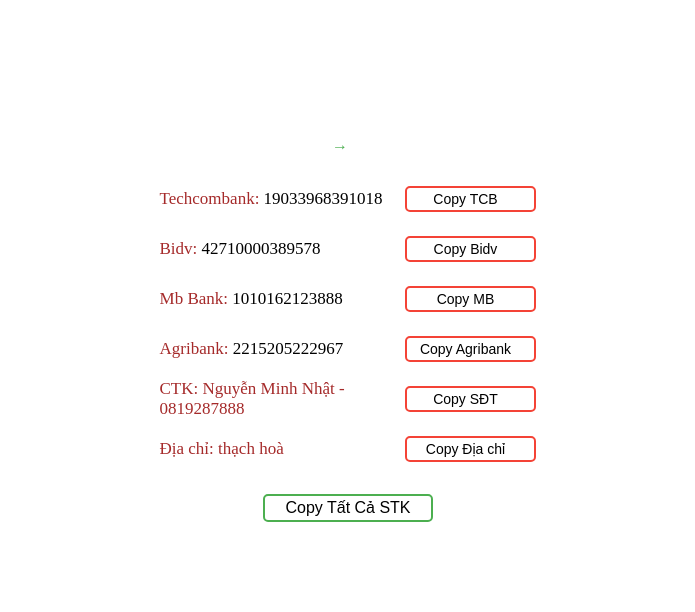
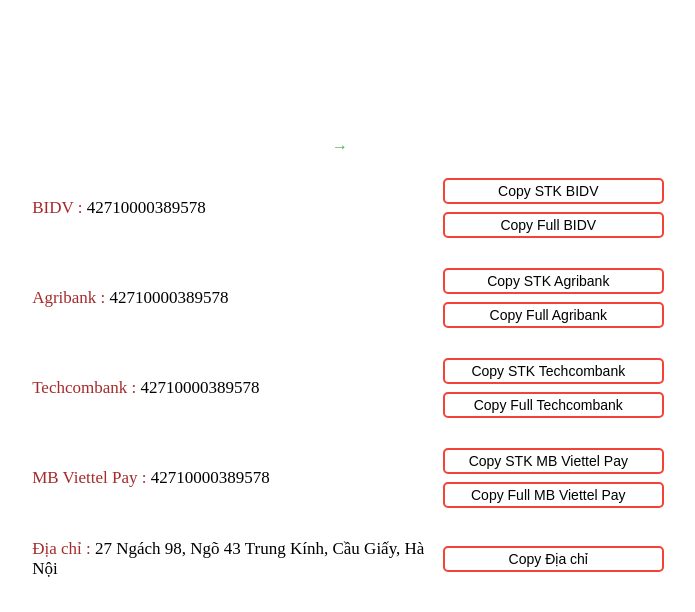
Before and after one commit to milhlhat/STK, a plain HTML site: page index.html in a window 1280 px wide. Shown: the whole page, without its empty margins (292-987 px from the left). Drawn offline with Linux system fonts and the light colour scheme.

Commit message:
Update index.html

```diff
--- a/index.html
+++ b/index.html
@@ -3,7 +3,7 @@
   <head>
     <meta charset="UTF-8" />
     <meta name="viewport" content="width=device-width, initial-scale=1.0" />
-    <title>Tài khoản</title>
+    <title>Tài khoản Minh Nhật</title>
     <style>
       .tooltip {
         position: relative;
@@ -165,108 +165,8 @@
       &rarr; &nbsp; &nbsp;<span id="notify"></span>
     </div>
     <div id="accout">
-      <div class="group-btn">
-        <div class="firstchild">
-          <span style="color: brown" class="left">Techcombank:</span>
-          19033968391018
-        </div>
-        <div class="secondchild">
-          <button
-            onclick="copy('19033968391018')"
-            onmouseout="outFunc()"
-            class="button button3"
-          >
-            Copy TCB
-          </button>
-        </div>
-      </div>
 
-      <div class="group-btn">
-        <div class="firstchild">
-          <span style="color: brown" class="left">Bidv:</span> 42710000389578
-        </div>
-        <div class="secondchild">
-          <button onclick="copy('42710000389578')" class="button button3">
-            Copy Bidv
-          </button>
-        </div>
-      </div>
-
-      <div class="group-btn">
-        <div class="firstchild">
-          <span style="color: brown" class="left">Mb Bank:</span> 1010162123888
-        </div>
-        <div class="secondchild">
-          <button
-            onclick="copy('1010162123888')"
-            onmouseout="outFunc()"
-            class="button button3"
-          >
-            Copy MB
-          </button>
-        </div>
-      </div>
-
-      <div class="group-btn">
-        <div class="firstchild">
-          <span style="color: brown" class="left">Agribank:</span> 2215205222967
-        </div>
-        <div class="secondchild">
-          <button
-            onclick="copy('2215205222967')"
-            onmouseout="outFunc()"
-            class="button button3"
-          >
-            Copy Agribank
-          </button>
-        </div>
-      </div>
-
-      <div class="group-btn">
-        <div class="firstchild">
-          <span style="color: brown">CTK: Nguyễn Minh Nhật - 0819287888</span>
-        </div>
-        <div class="secondchild">
-          <button
-            onclick="copy('0819287888')"
-            onmouseout="outFunc()"
-            class="button button3"
-          >
-            Copy SĐT
-          </button>
-        </div>
-      </div>
-      <div class="group-btn">
-        <div class="firstchild">
-          <span style="color: brown">Địa chỉ: thạch hoà </span>
-        </div>
-        <div class="secondchild">
-          <button
-            onclick="copy(
-            `Nguyễn Minh Nhật
-            SĐT: 0819287888
-            Địa chỉ: Trọ Thành Quyên, Thôn 3, Xã Thạch Hoà, Huyện Thạch Thất, Hà Nội`)"
-            onmouseout="outFunc()"
-            class="button button3"
-          >
-            Copy Địa chỉ
-          </button>
-        </div>
-      </div>
-    </div>
-
-    <button
-      onclick="copy(`Tcb: 19033968391018
-    Bidv: 42710000389578
-    Mb: 1010162123888
-    Agribank: 2215205222967
-    ctk: Nguyễn Minh Nhật - 0819287888`)"
-      onmouseout="outFunc()"
-      class="button button1"
-      style="margin-top: 20px"
-    >
-      Copy Tất Cả STK
-    </button>
+    <div id="list"></div>
   </body>
   <script>
     function outFunc() {
@@ -282,9 +182,45 @@
       var result = document.execCommand("copy");
       document.body.removeChild(input);
       var tooltip = document.getElementById("notify");
-      // if (text.length > 20) text = " Tất cả!";
       tooltip.innerHTML = "ĐÃ COPY: " + text;
+
       return result;
     }
+    var address = "27 Ngách 98, Ngõ 43 Trung Kính, Cầu Giấy, Hà Nội"
+    var phone = "0819287888"
+    var name = "Nguyễn Minh Nhật"
+    var listData = [
+      {  stk: "42710000389578", bank: "BIDV"  },
+      {   stk: "2215205222967", bank: "Agribank" },
+      {   stk: "19033968391018", bank: "Techcombank"  },
+      {   stk: "9704229281583380", bank: "MB Viettel Pay"  },
+
+    ];
+    function renderHtml() {
+      for (const item of listData) {
+        document.getElementById("list").innerHTML += `<div class="group-btn">
+        <div class="firstchild">
+          <span style="color: brown" class="left">${item.bank} : </span> 42710000389578
+        </div>
+        <div class="secondchild">
+          <button onclick="copy('${item.stk}')" class="button button3">Copy STK ${item.bank}</button>
+          <button
+            onclick="copy('STK:${item.stk} - Ngân hàng ${item.bank} - ${name}')"
+            class="button button3"
+          >
+            Copy Full ${item.bank}
+          </button>
+        </div>
+      </div><br/><br/> `;
+      }
+      document.getElementById("list").innerHTML += ` <div class="group-btn"><div class="firstchild">
+          <span style="color: brown" class="left">Địa chỉ : </span>  ${address}
+        </div>
+        <div class="secondchild">
+          <button onclick="copy('${name} - ${phone} - ${address}')" class="button button3">Copy Địa chỉ</button>
+        </div>
+      </div>`;
+    }
+    window.onload = renderHtml;
   </script>
 </html>
```
